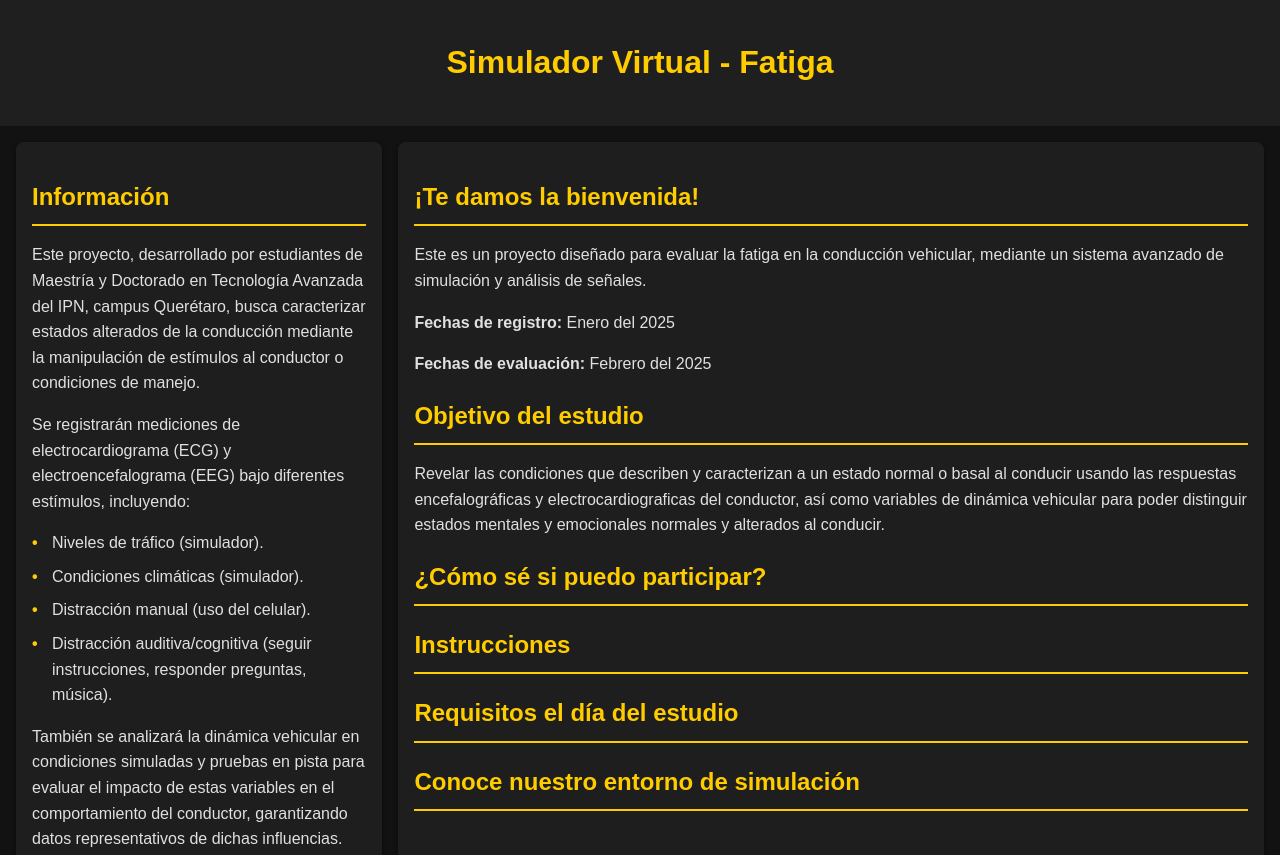
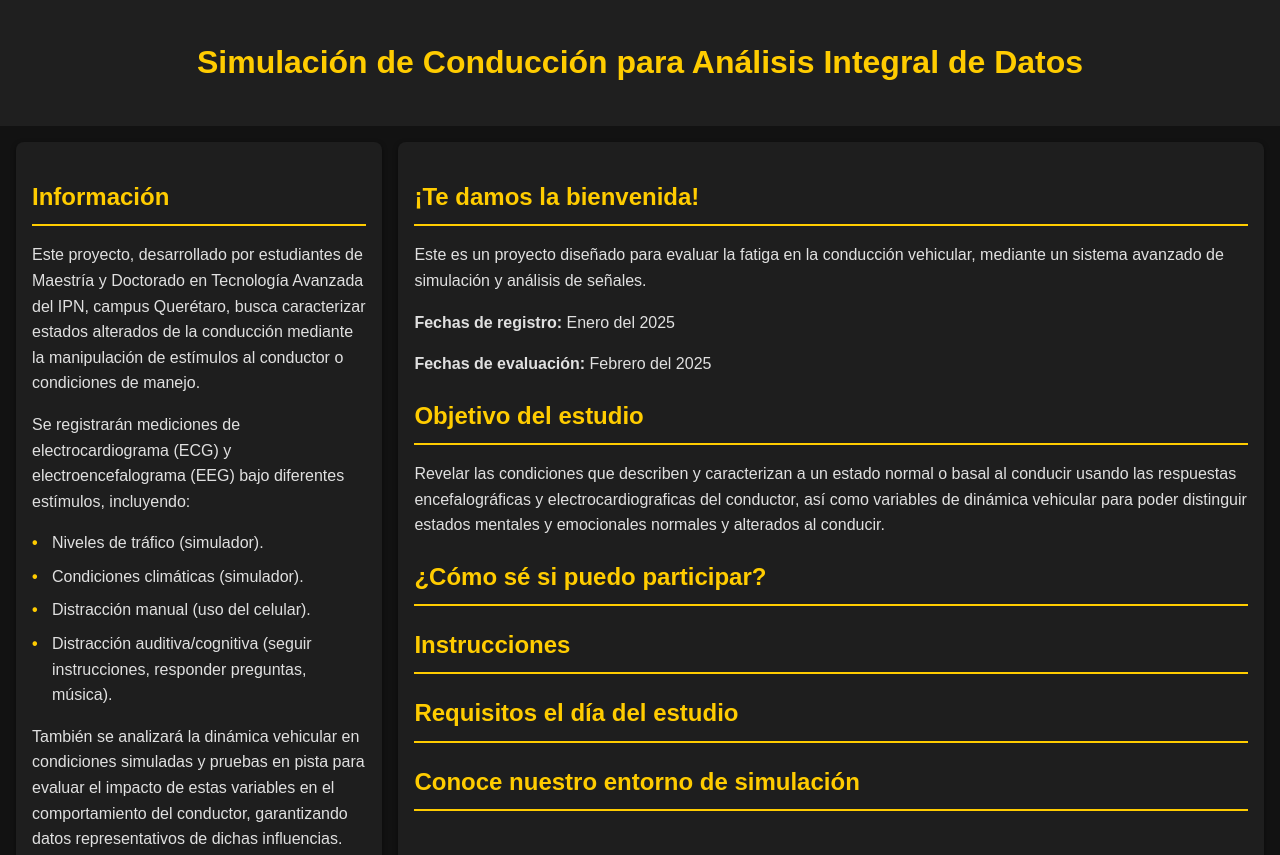
Before and after one commit to BryanAlexio/Evaluaciones-LANCEI, a plain HTML site: page index.html in a window 1280 px wide. Shown: the top 855 px of the page. Drawn offline with Linux system fonts and the light colour scheme.

Commit message:
Update index.html

```diff
--- a/index.html
+++ b/index.html
@@ -151,7 +151,7 @@
 </head>
 <body>
     <header>
-        <h1>Simulador Virtual - Fatiga</h1>
+        <h1>Simulación de Conducción para Análisis Integral de Datos</h1>
     </header>
     <div class="container">
         <div class="left-section no-toggle">
```
